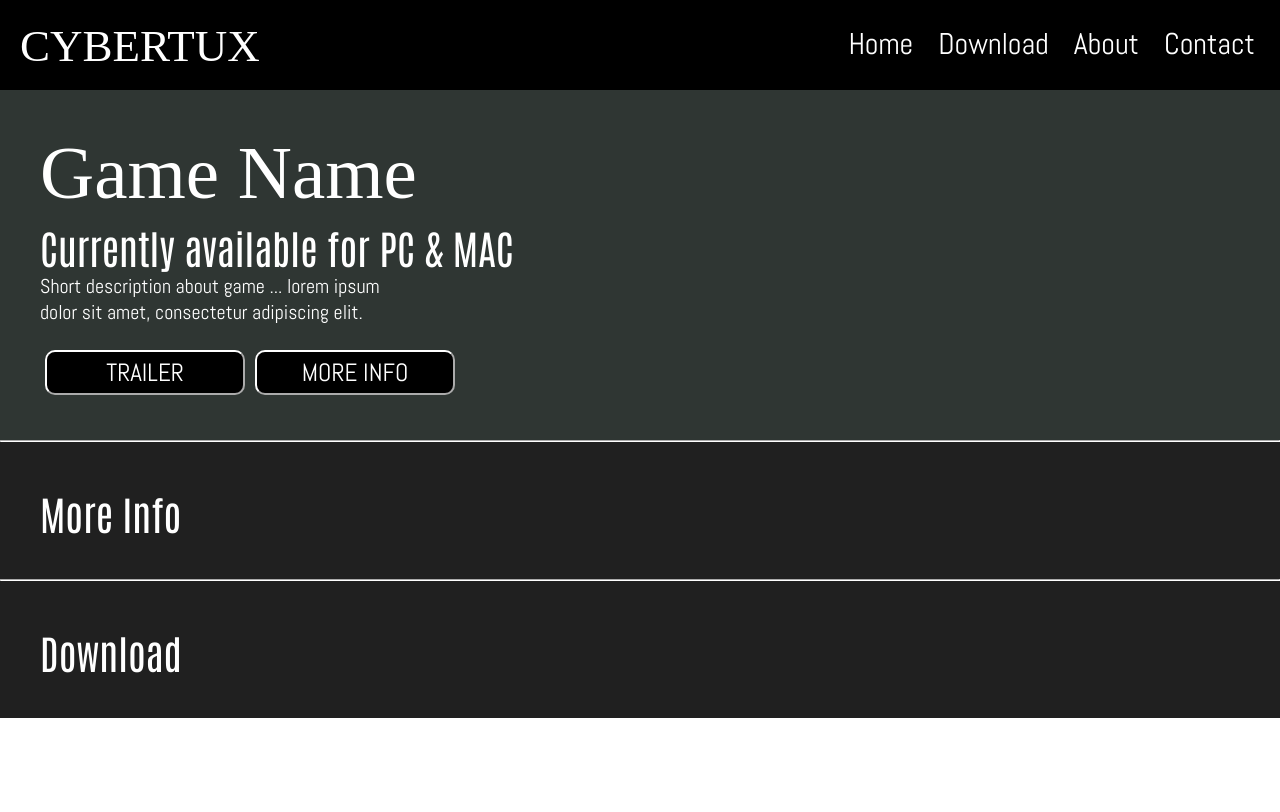
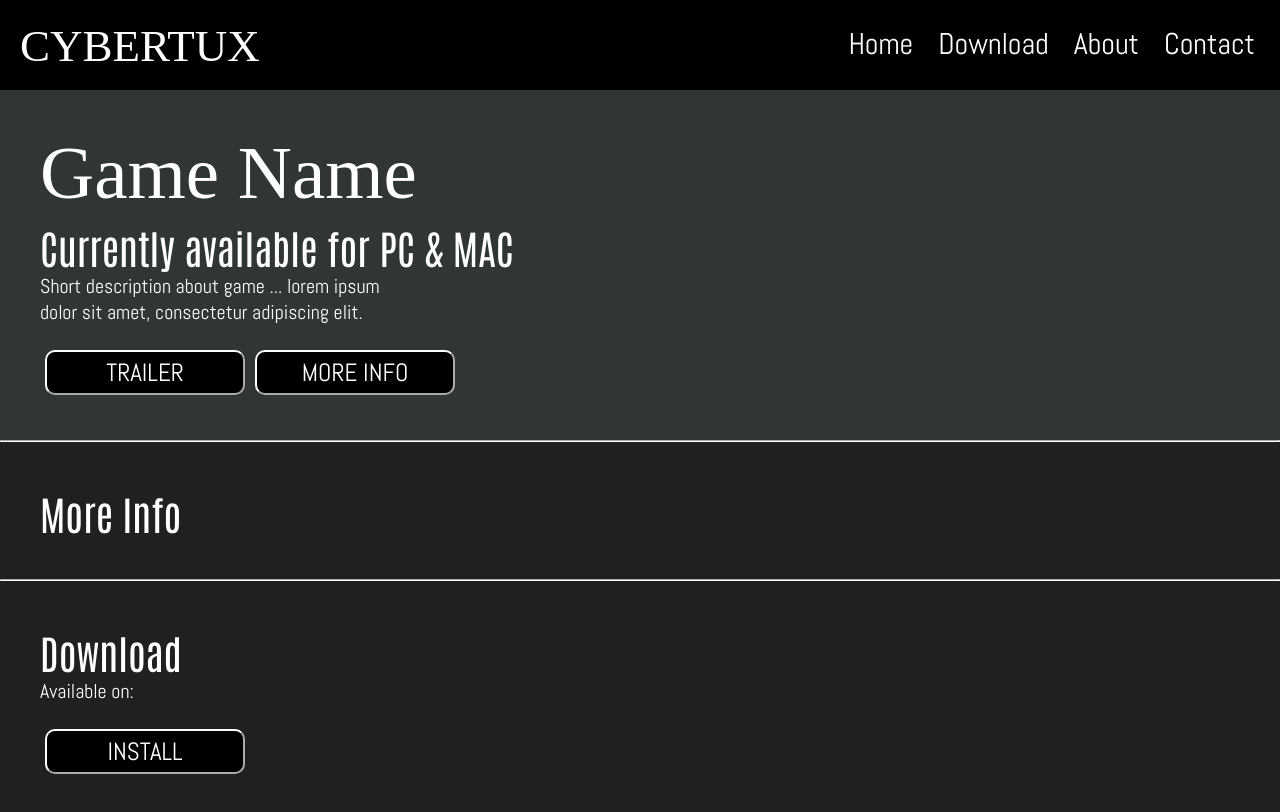
Before and after one commit to TeamTUX-UH/WebsiteF22, a React (Create React App) app in the folder client/: page / in a window 1280 px wide. Shown: the top 812 px of the page. Built offline with nearby package versions, Linux system fonts and the light colour scheme; a web font is replaced by a local one.

Commit message:
Create link to the github game

```diff
--- a/client/src/pages/Download.tsx
+++ b/client/src/pages/Download.tsx
@@ -2,12 +2,22 @@ import React from "react";
 import "./styles/Info.css";
 
 export interface IDownloadProps {}
+
+// function downloadExe() {
+//   window.location.href="./src/assets/game"
+// };
 
 const Download: React.FunctionComponent<IDownloadProps> = (props) => {
   return (
     <div>
       <div className="Background2">
         <p className="Subheading">Download</p>
+        <p className="Description">Available on: <br/></p>
+        <a href="https://github.com/TeamTUX-UH/WebsiteF22">
+          <button>
+            INSTALL
+          </button>
+        </a>
       </div>
     </div>
   );
```
